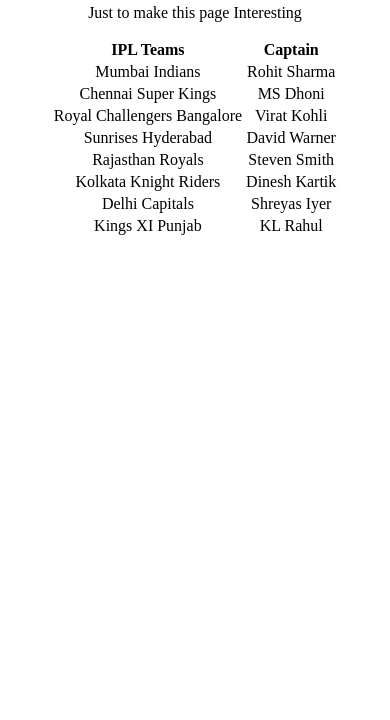
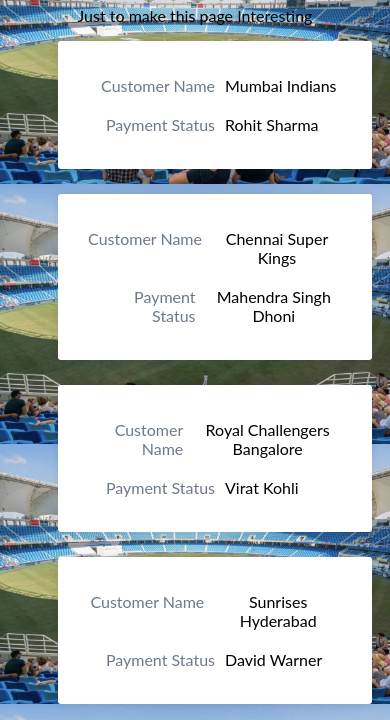
Before and after one commit to swapniltri/MYproject, a plain HTML site: page myFirstRepo/index.html in a window 390 px wide. Shown: the part 76-796 px from the top of the page. Drawn offline with Linux system fonts and the light colour scheme.

Commit message:
Add responsive tables and a bg image

```diff
--- a/myFirstRepo/index.html
+++ b/myFirstRepo/index.html
@@ -5,47 +5,113 @@
     <meta name="viewport" content="width=device-width, initial-scale=1.0">
     <link rel="stylesheet" href="styles.css">
     <title>Document</title>
+    <!-- <style type="text/css">
+      body {
+  font-family: "lato", sans-serif;
+}
+
+.container {
+  max-width: 1000px;
+  margin-left: auto;
+  margin-right: auto;
+  padding-left: 10px;
+  padding-right: 10px;
+}
+
+.responsive-table li {
+  border-radius: 3px;
+  padding: 25px 30px;
+  display: flex;
+  justify-content: space-between;
+  margin-bottom: 25px;
+}
+.responsive-table .table-header {
+  background-color: #95a5a6;
+  font-size: 14px;
+  text-transform: uppercase;
+  letter-spacing: 0.03em;
+}
+.responsive-table .table-row {
+  background-color: #ffffff;
+  box-shadow: 0px 0px 9px 0px rgba(0, 0, 0, 0.1);
+}
+.responsive-table .col-2 {
+  flex-basis: 40%;
+}
+.responsive-table .col-4 {
+  flex-basis: 25%;
+}
+@media all and (max-width: 767px) {
+  .responsive-table .table-header {
+    display: none;
+  }
+  .responsive-table li {
+    display: block;
+  }
+  .responsive-table .col {
+    flex-basis: 100%;
+  }
+  .responsive-table .col {
+    display: flex;
+    padding: 10px 0;
+  }
+  .responsive-table .col:before {
+    color: #6c7a89;
+    padding-right: 10px;
+    content: attr(data-label);
+    flex-basis: 50%;
+    text-align: right;
+  }
+}
+
+    </style> -->
 </head>
 <body>
     <h1>Hi! I'm Swapnil</h1>
     <p>Just to make this page Interesting</p>
-    <table>
-        <tr>
-            <th>IPL Teams</th>
-            <th>Captain</th>
-        </tr>
-        <tr>
-            <td>Mumbai Indians</td>
-            <td>Rohit Sharma</td>
-        </tr>
-        <tr>
-            <td>Chennai Super Kings</td>
-            <td>MS Dhoni</td>
-        </tr>
-        <tr>
-            <td>Royal Challengers Bangalore</td>
-            <td>Virat Kohli</td>
-        </tr>
-        <tr>
-            <td>Sunrises Hyderabad</td>
-            <td>David Warner</td>
-        </tr>
-        <tr>
-            <td>Rajasthan Royals</td>
-            <td>Steven Smith</td>
-        </tr>
-        <tr>
-            <td>Kolkata Knight Riders</td>
-            <td>Dinesh Kartik</td>
-        </tr>
-        <tr>
-            <td>Delhi Capitals</td>
-            <td>Shreyas Iyer</td>
-        </tr>
-        <tr>
-            <td>Kings XI Punjab</td>
-            <td>KL Rahul</td>
-        </tr>
-    </table>
+    <div class="container">
+  <ul class="responsive-table">
+    <li class="table-header">
+      <div class="col col-2"> IPL Teams</div>
+      <div class="col col-4"> Captains</div>
+    </li>
+    <li class="table-row">
+      <div class="col col-2" data-label="Customer Name">Mumbai Indians</div>
+      <div class="col col-4" data-label="Payment Status">Rohit Sharma</div>
+    </li>
+    <li class="table-row">
+      <div class="col col-2" data-label="Customer Name"> Chennai Super Kings</div>
+
+      <div class="col col-4" data-label="Payment Status">Mahendra Singh Dhoni</div>
+    </li>
+    <li class="table-row">
+      <div class="col col-2" data-label="Customer Name">Royal Challengers Bangalore</div>
+      <div class="col col-4" data-label="Payment Status">Virat Kohli</div>
+    </li>
+    <li class="table-row">
+      <div class="col col-2" data-label="Customer Name">Sunrises Hyderabad</div>
+
+      <div class="col col-4" data-label="Payment Status">David Warner</div>
+    </li>
+    <li class="table-row">
+      <div class="col col-2" data-label="Customer Name">Rajasthan Royals</div>
+      <div class="col col-4" data-label="Payment Status">Steven Smith</div>
+    </li>
+    <li class="table-row">
+      <div class="col col-2" data-label="Customer Name">Kolkata Knight Riders</div>
+
+      <div class="col col-4" data-label="Payment Status">Dinesh kartik</div>
+    </li>
+    <li class="table-row">
+      <div class="col col-2" data-label="Customer Name">Delhi Capitals</div>
+      <div class="col col-4" data-label="Payment Status">Shreyas Iyer</div>
+    </li>
+    <li class="table-row">
+      <div class="col col-2" data-label="Customer Name">Kings XI Punjab	</div>
+
+      <div class="col col-4" data-label="Payment Status">KL Rahul</div>
+    </li>
+  </ul>
+</div>
 </body>
 </html>
--- a/myFirstRepo/styles.css
+++ b/myFirstRepo/styles.css
@@ -1,11 +1,66 @@
-body {
-    text-align:center;
-}
+
 
 h1 {
     color:blue;
 }
 
-table {
-    margin:0 auto 0 auto;
+body {
+  font-family: "lato", sans-serif;
+  text-align: center;
+  background-image: url(BB184RVS.png);
+  background-size: 100%;
 }
+
+.container {
+  max-width: 1000px;
+  margin-left: auto;
+  margin-right: auto;
+  padding-left: 10px;
+  padding-right: 10px;
+}
+
+.responsive-table li {
+  border-radius: 3px;
+  padding: 25px 30px;
+  display: flex;
+  justify-content: space-between;
+  margin-bottom: 25px;
+}
+.responsive-table .table-header {
+  background-color: #95a5a6;
+  font-size: 14px;
+  text-transform: uppercase;
+  letter-spacing: 0.03em;
+}
+.responsive-table .table-row {
+  background-color: #ffffff;
+  box-shadow: 0px 0px 9px 0px rgba(0, 0, 0, 0.1);
+}
+.responsive-table .col-2 {
+  flex-basis: 40%;
+}
+.responsive-table .col-4 {
+  flex-basis: 25%;
+}
+@media all and (max-width: 767px) {
+  .responsive-table .table-header {
+    display: none;
+  }
+  .responsive-table li {
+    display: block;
+  }
+  .responsive-table .col {
+    flex-basis: 100%;
+  }
+  .responsive-table .col {
+    display: flex;
+    padding: 10px 0;
+  }
+  .responsive-table .col:before {
+    color: #6c7a89;
+    padding-right: 10px;
+    content: attr(data-label);
+    flex-basis: 50%;
+    text-align: right;
+  }
+}
```
Also changed, not shown: myFirstRepo/BB184RVS.png (added), 1 other file.
